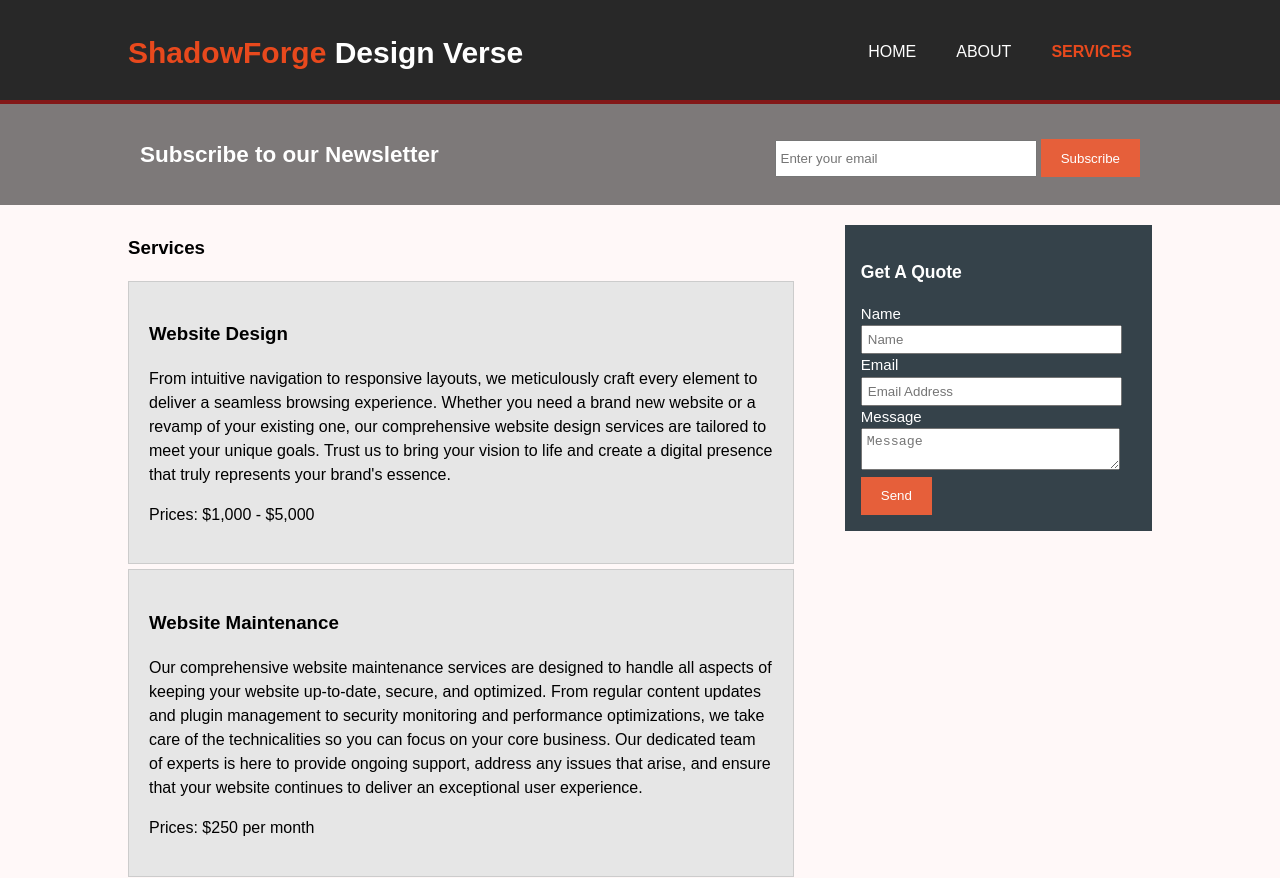
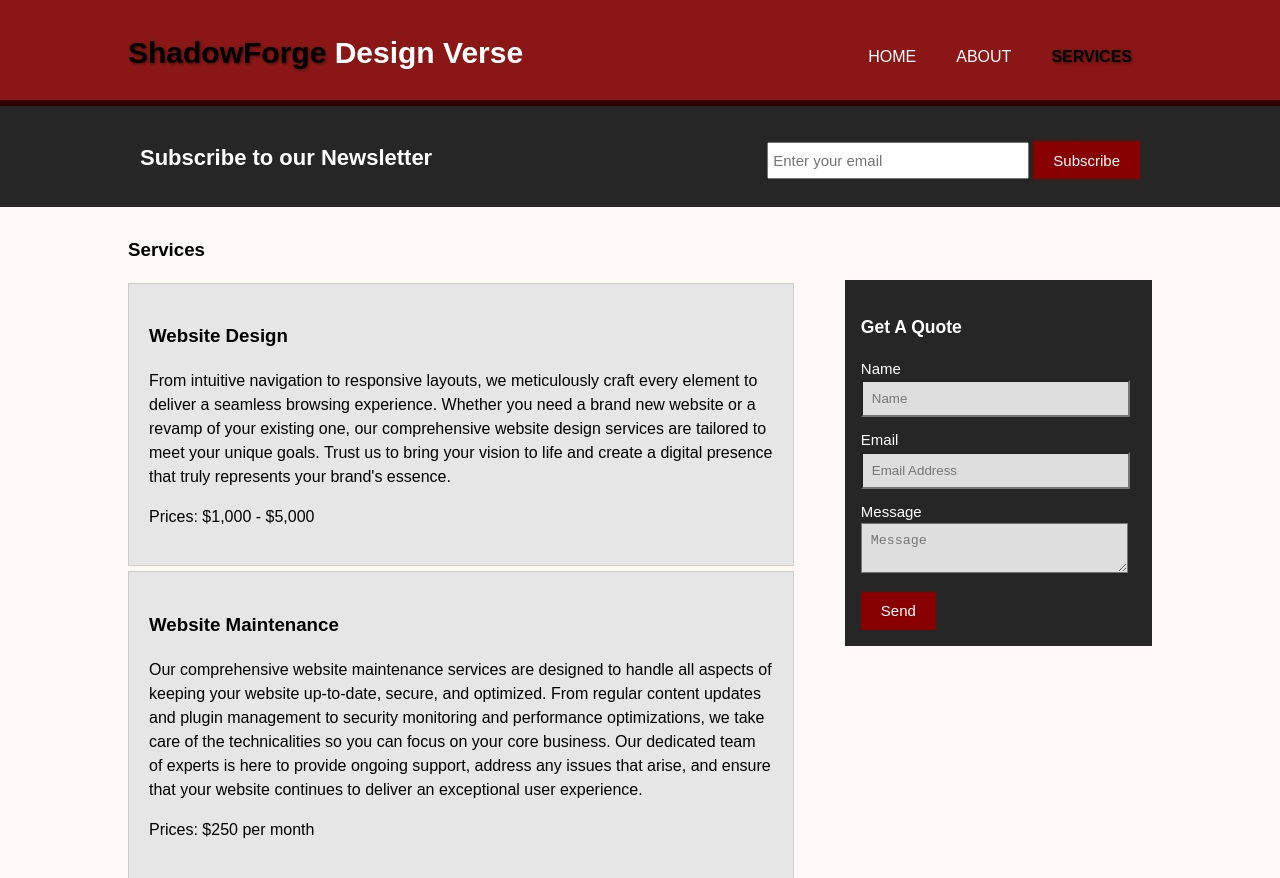
Before and after one commit to SanyaGubrani/responsive-webpage, a plain HTML site: page services.html in a window 1280 px wide. Shown: the top 878 px of the page. Drawn offline with Linux system fonts and the light colour scheme.

Commit message:
webpage-modifications

```diff
--- a/style.css
+++ b/style.css
@@ -19,16 +19,17 @@ ul{
 
 .button-1{
     height: 38px;
-    background-color: #e65f3a;
+    background-color: #890000;
     border: 0;
     padding-left: 20px;
     padding-right: 20px;
     color: white;
+    font-size: 15px;
 }
 
 .dark{
     padding: 16px;
-    background-color: #35424a;
+    background-color:rgba(0, 0, 0, 0.849);
     color: #fff;
     margin-top: 10px;
     margin-bottom: 10px;
@@ -36,11 +37,11 @@ ul{
 
 /* Header */
 header{
-    background-color: rgb(40, 40, 40);
+    background-color: rgba(137, 18, 18, 0.98);
     color: white;
     padding-top:30px ;
     min-height: 70px;
-    border-bottom:rgb(131, 24, 24) 4px solid;
+    border-bottom:rgb(49, 0, 0) 6px solid;
 }
 
 header a{
@@ -67,12 +68,13 @@ header #brand h1{
 
 header nav{
     float: right;
-    margin-top: 10px;
+    margin-top: 15px;
 }
 
 header .highlight, header .current a{
-    color: #e8491d;
+    color: rgb(0, 0, 0);
     font-weight: bold;
+    text-shadow: 1px 1px 3px rgba(0, 0, 0, 0.481);
 }
 
 header a.hover{
@@ -90,14 +92,14 @@ header a.hover{
 }
 
 #showcase h1{
-    margin-top: 65px;
+    margin-top: 70px;
     font-size: 47px;
     margin-bottom: 10px;
 }
 
 #showcase p{
-    padding-top: 20px;
-    font-size: 17px;
+    padding-top: 25px;
+    font-size: 18px;
     word-spacing: 0.1em;
     letter-spacing: 0.1em;
 }
@@ -106,11 +108,13 @@ header a.hover{
 #newsletter{
     padding: 15px;
     color: white;
-    background-color: rgb(125, 121, 121);
+    background-color: rgba(0, 0, 0, 0.849);
 }
 
 #newsletter h1{
+    margin-top: 20px;
     float: left;
+    font-size: 22px;
 }
 
 #newsletter form{
@@ -122,6 +126,7 @@ header a.hover{
     padding: 4px;
     height: 25px;
     width: 250px;
+    font-size: 15px;
 }
 
 /* Boxes */
@@ -166,9 +171,16 @@ ul#services li{
     background-color: #e6e6e6;
 }
 
+aside#sidebar{
+    margin-top: 63px;
+}
+
+
 aside#sidebar .quote input, aside#sidebar .quote textarea{
     width: 90%;
-    padding: 5px;
+    padding: 9px;
+    margin-bottom: 12px;
+    background-color: rgba(255, 255, 255, 0.849);
 }
 
 
@@ -179,7 +191,7 @@ footer{
     background-color: rgb(40, 40, 40);
     text-align: center;
     font-size: 16px;
-    border-top: rgb(131, 24, 24) 4px solid;
+    border-top: rgb(152, 15, 15) 6px solid;
 }
 
 /* Media Queries */
```
